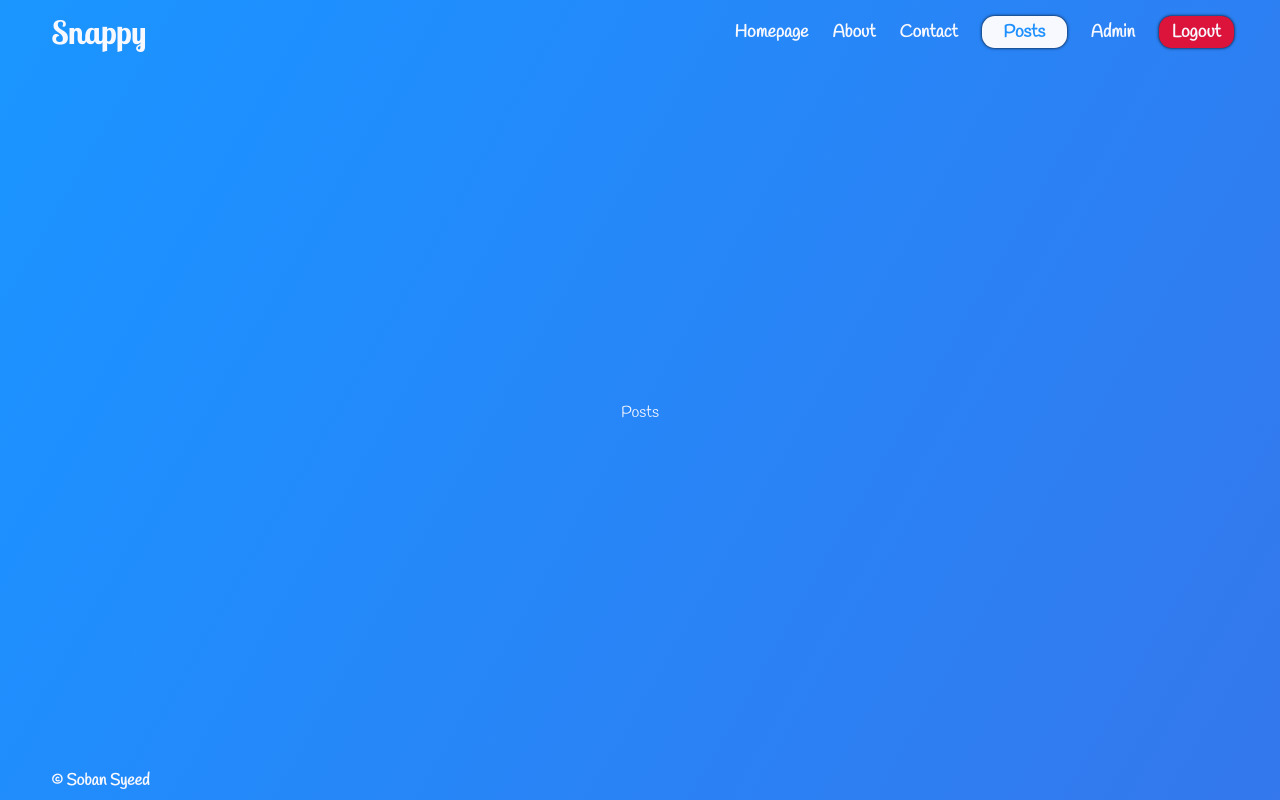
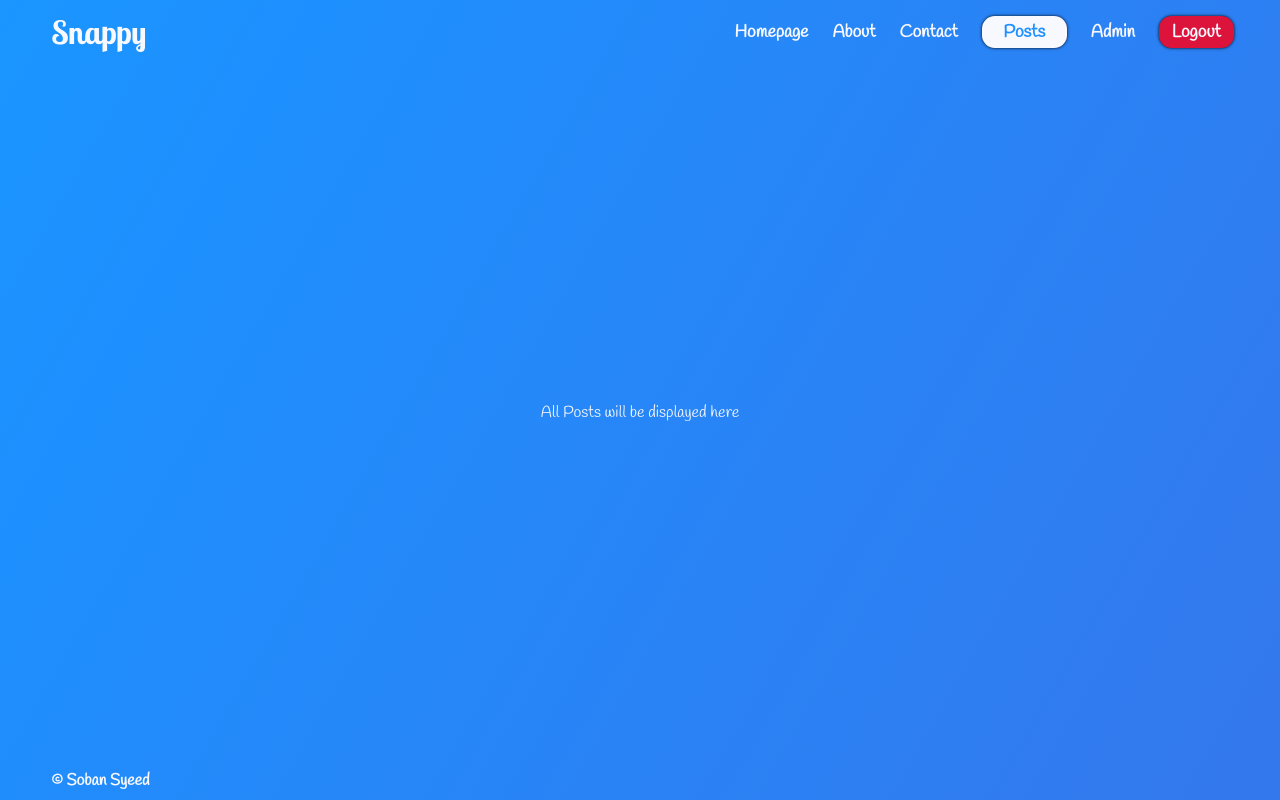
Before and after one commit to SnakyMz/Snappy, a Next.js app: page /posts in a window 1280 px wide. Built offline with nearby package versions, Linux system fonts and the light colour scheme.

Commit message:
Update posts page

```diff
--- a/src/app/posts/page.js
+++ b/src/app/posts/page.js
@@ -1,5 +1,5 @@
 export default function Posts() {
   return (
-    <section>Posts</section>
+    <section>All Posts will be displayed here</section>
   )
 }
```
